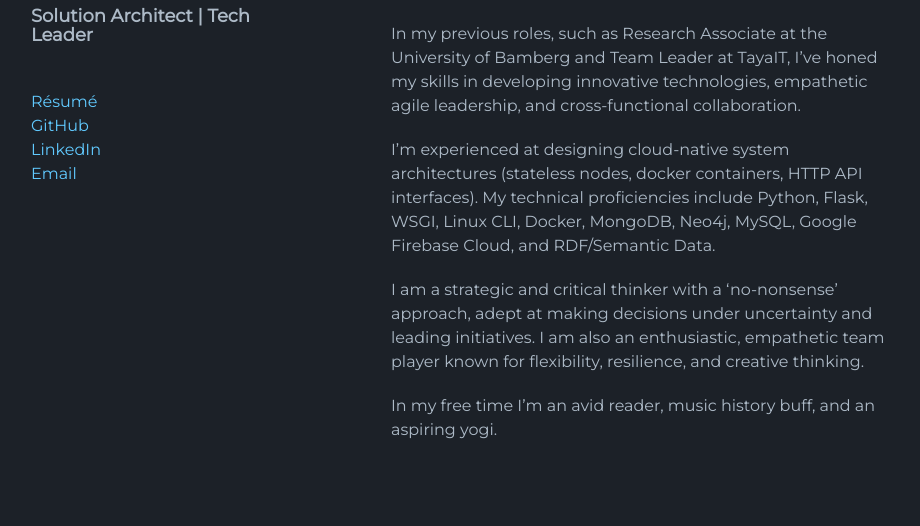
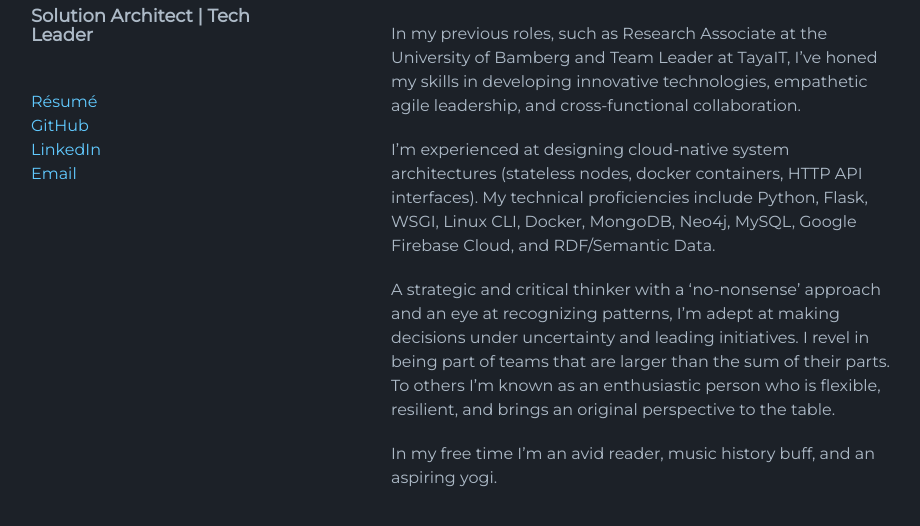
Before and after one commit to n42r/n42r.github.io, a Jekyll site: the page built from index.md, in a window 1280 px wide and 900 px high, scrolled down 540 px, cut to the strip 340-866 px from the top of the window. Shown: the whole strip, without its empty margins (179-1099 px from the left). Built offline with Jekyll 4.4.1, drawn with Linux system fonts in a browser that asks for light colours; the repository's description, which GitHub fills in, is left out.

Commit message:
Update index.md

```diff
--- a/index.md
+++ b/index.md
@@ -20,6 +20,6 @@ In my previous roles, such as Research Associate at the University of Bamberg an
 
 I'm experienced at designing cloud-native system architectures (stateless nodes, docker containers, HTTP API interfaces). My technical proficiencies include Python, Flask, WSGI, Linux CLI, Docker, MongoDB, Neo4j, MySQL, Google Firebase Cloud, and RDF/Semantic Data.
 
-I am a strategic and critical thinker with a 'no-nonsense' approach, adept at making decisions under uncertainty and leading initiatives. I am also an enthusiastic, empathetic team player known for flexibility, resilience, and creative thinking.
+A strategic and critical thinker with a 'no-nonsense' approach and an eye at recognizing patterns, I'm adept at making decisions under uncertainty and leading initiatives. I revel in being part of teams that are larger than the sum of their parts. To others I'm known as an enthusiastic person who is flexible, resilient, and brings an original perspective to the table.
 
 In my free time I'm an avid reader, music history buff, and an aspiring yogi.
```
